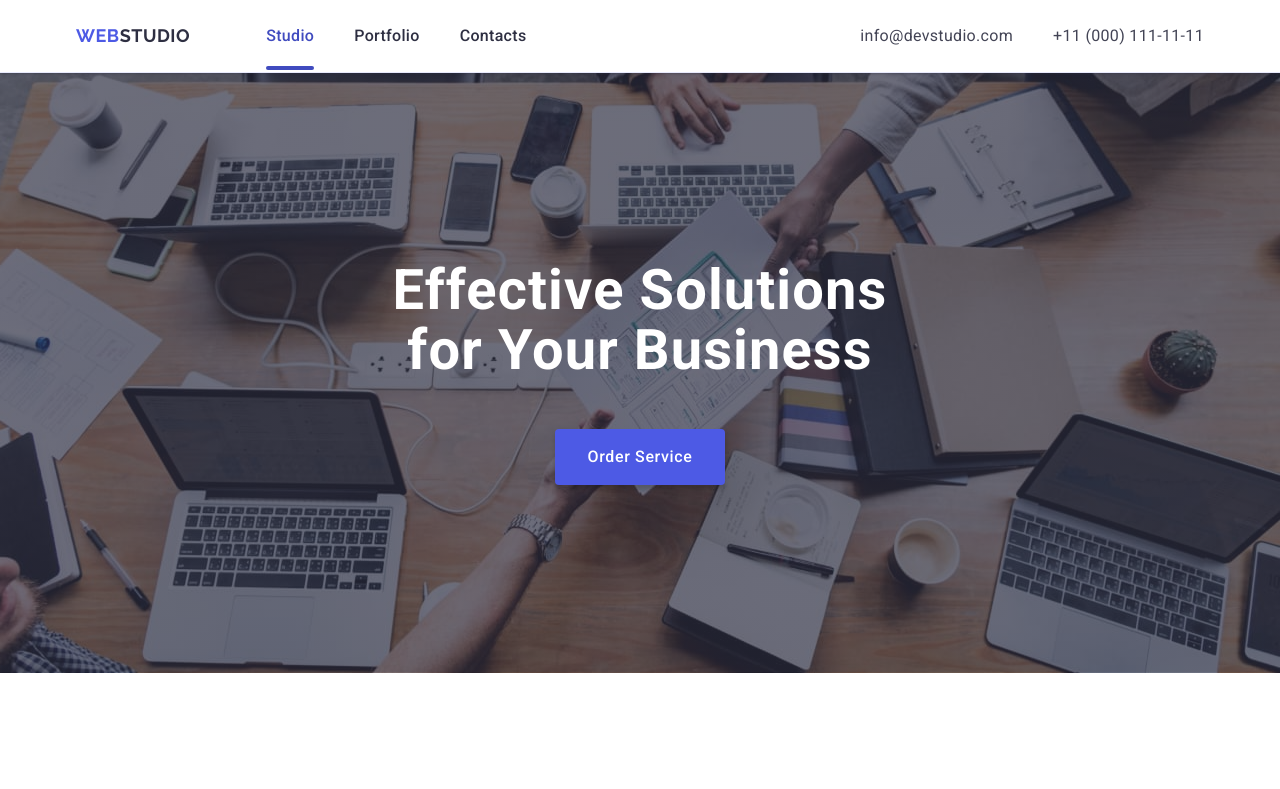
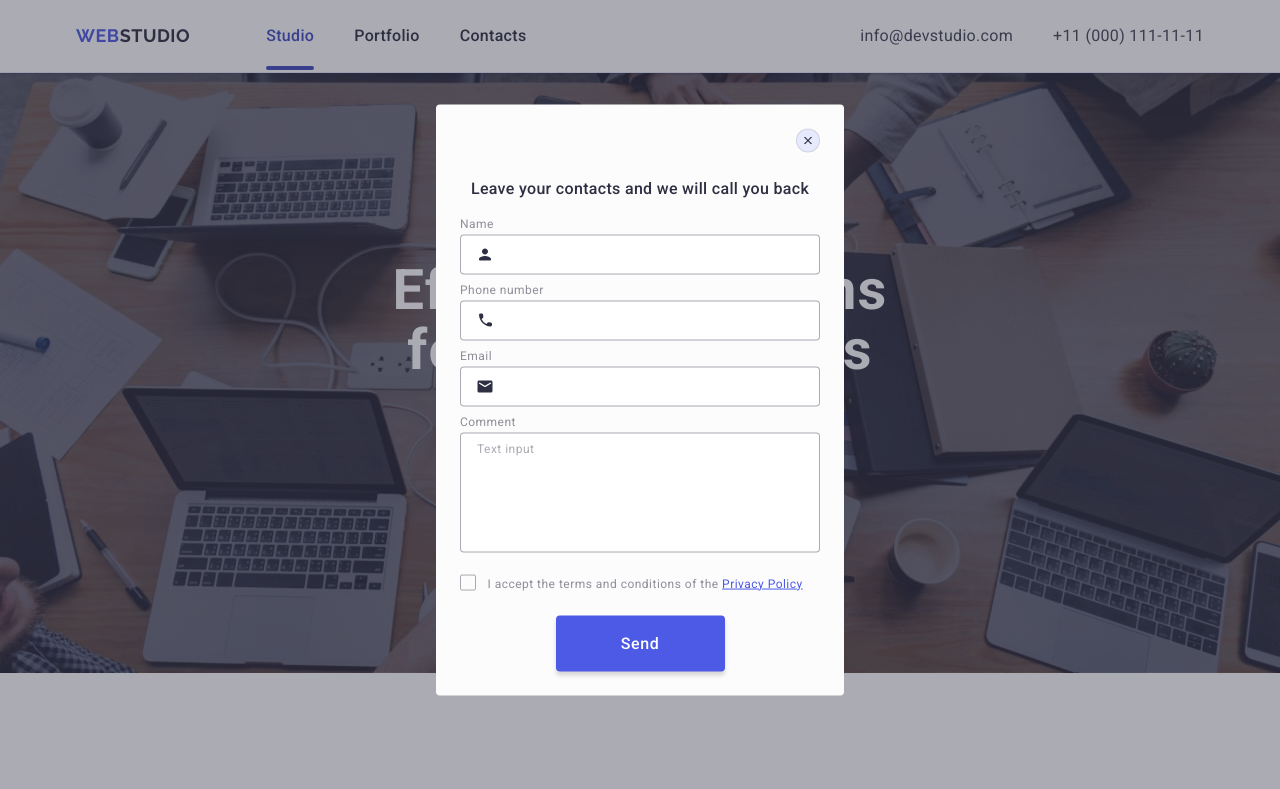
Before and after one commit to veronika-fullstack/goit-markup-hw-05, a plain HTML site: page index.html in a window 1280 px wide. Shown: the top 789 px of the page. Drawn offline with nearby package versions, Linux system fonts and the light colour scheme.

Commit message:
complete-hw

```diff
--- a/index.html
+++ b/index.html
@@ -485,7 +485,7 @@
 
         <!--------- BACKDROP WITH MODAL WINDOW -------->
 
-        <div class="backdrop"> <!------- is open ----->
+        <div class="backdrop is-open">
             <div class="modal">
 
                 <button class="close-btn">
```
